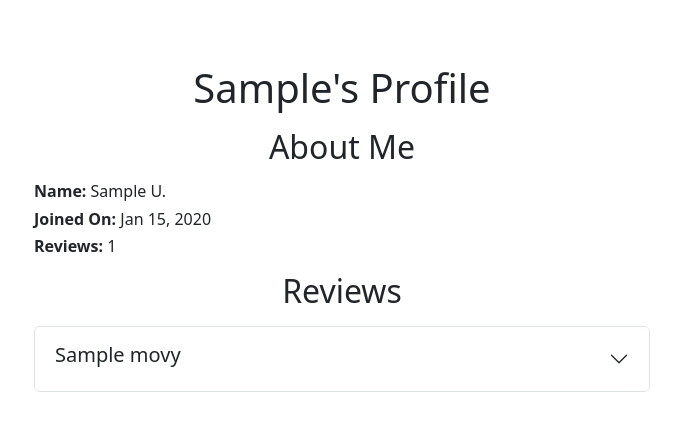
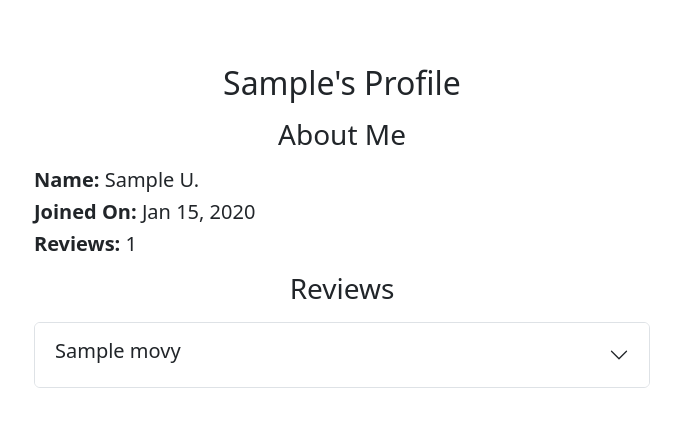
Before and after one commit to victoria-vu/Reel-Review, a Flask app: page /user/1 in a window 1280 px wide. Shown: the part 61-492 px from the top of the page, without its empty margins (298-979 px from the left). Run offline with Flask 3, Linux system fonts and the light colour scheme; the visitor is signed in with stand-in values (Sample User, id 1); tables that the repository leaves empty hold one stand-in row (values such as "Sample post"); some libraries are stand-ins or nearby versions.

Commit message:
Revise headers

```diff
--- a/templates/user_profile.html
+++ b/templates/user_profile.html
@@ -4,19 +4,19 @@
 {% block body %}
 <section class="py-5 my-3">
     <div class="container col-md-6">
-    <h1 class="text-center mb-3">{{ user.fname }}'s Profile</h1>
+    <h2 class="text-center mb-3">{{ user.fname }}'s Profile</h2>
 
     <!-- User Information -->
     <div class="mb-3">
-        <h2 class="text-center mb-3">About Me</h2>
-        <h6><strong>Name:</strong> {{ user.fname }} {{ user.lname[0] }}.</h6>
-        <h6><strong>Joined On:</strong> {{ user.date_joined.strftime('%b %d, %Y') }}</h6>
-        <h6><strong>Reviews:</strong> {{ total_reviews }}</h6>
+        <h3 class="text-center mb-3">About Me</h3>
+        <h5><strong>Name:</strong> {{ user.fname }} {{ user.lname[0] }}.</h5>
+        <h5><strong>Joined On:</strong> {{ user.date_joined.strftime('%b %d, %Y') }}</h5>
+        <h5><strong>Reviews:</strong> {{ total_reviews }}</h5>
     </div>
 
     <!-- User Reviews -->
     <div class="mb-3">
-        <h2 class="text-center mb-3">Reviews</h2>
+        <h3 class="text-center mb-3">Reviews</h3>
         <div class="accordion" id="userReviewsAccordian">
             {% for review in reviews|reverse %}
             <div class="accordion-item">
```
